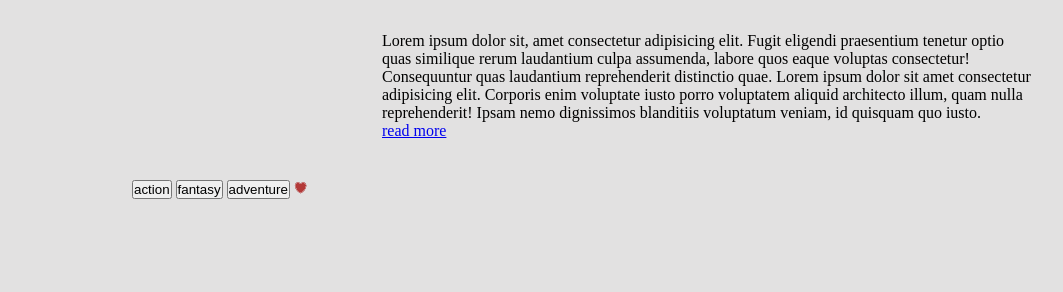
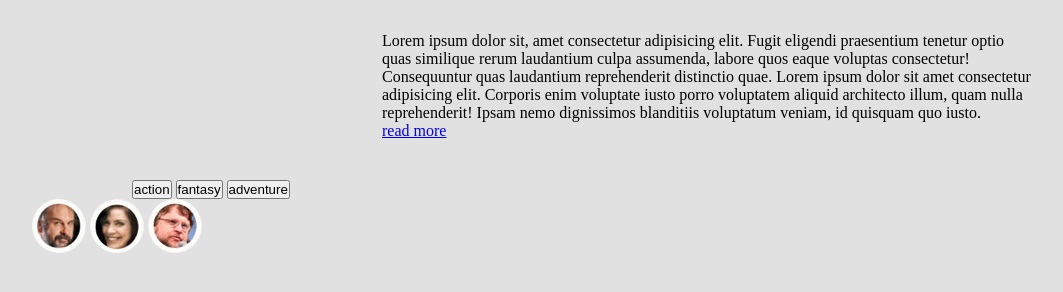
Before and after one commit to Tariqcs/ptd2, a plain HTML site: page index.html in a window 1280 px wide. Shown: the part 322-614 px from the top of the page, without its empty margins (108-1171 px from the left). Drawn offline with Linux system fonts and the light colour scheme.

Commit message:
Add files via upload

```diff
--- a/index.html
+++ b/index.html
@@ -7,16 +7,18 @@
     <title>hobbit</title>
 </head>
 <body>
+
+
 <header>
 
     <h1 class="h1">The hobbit</h1>
 <p class="p2">PEGI 13</p>
 <h2 class="theba">The Batle of The five armies</h2>
 <img class="imagen1" src="./icon_like.png" alt="">
-   <img src="./hobbit_cover.jpg" alt="" class="coverh">
 
 </header>
 
+<img src="./hobbit_cover.jpg" alt="" class="coverh">
 
     <div class="container">
     <br>
@@ -33,8 +35,12 @@
 <button class="button2">fantasy</button>
 <button class="button3">adventure</button>
 
+<div class="div2">
+<img src="./hobbit_avatar1.png">
+<img src="./hobbit_avatar2.png">
+<img src="./hobbit_avatar3.png">
 
-<img src="./icon_like.png"
+</div>
     </main>
 
 
```
